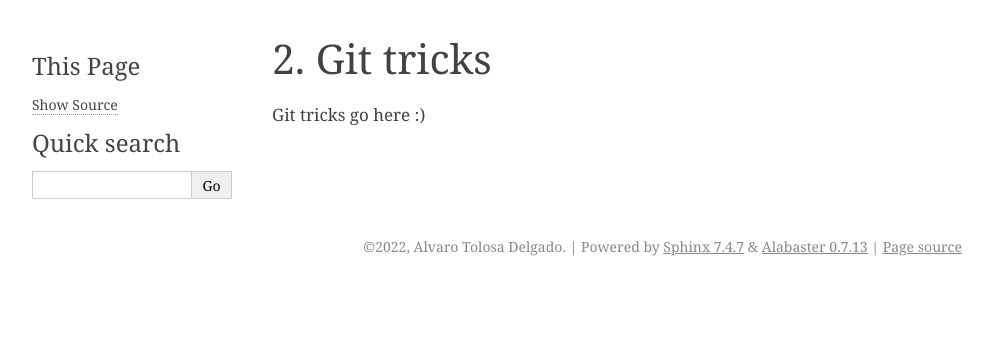
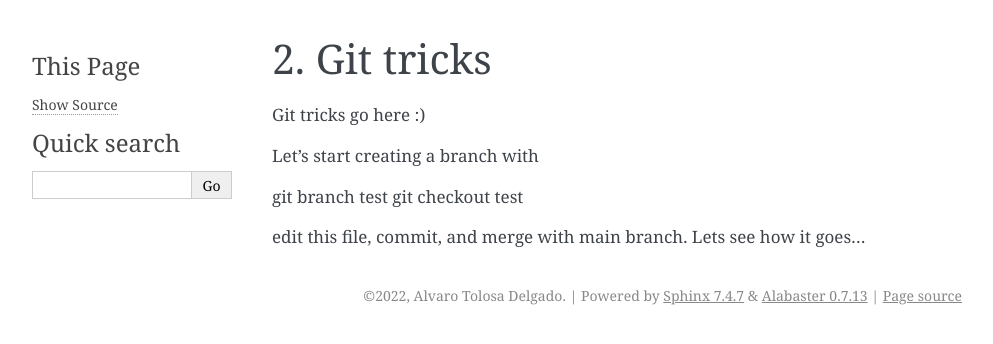
Before and after one commit to atolosadelgado/atolosadelgado.github.io, a Sphinx documentation site: the page built from source/tricks_git/README.md, in a window 1280 px wide. Shown: the top 344 px of the page, without its empty margins (148-1141 px from the left). Built offline with Sphinx 7.4.7, drawn with Linux system fonts in a browser that asks for light colours.

Commit message:
test creating new branch for merging

```diff
--- a/source/tricks_git/README.md
+++ b/source/tricks_git/README.md
@@ -1,3 +1,10 @@
 # Git tricks
 
 Git tricks go here :)
+
+Let's start creating a branch with
+
+git branch test
+git checkout test
+
+edit this file, commit, and merge with main branch. Lets see how it goes...
```
